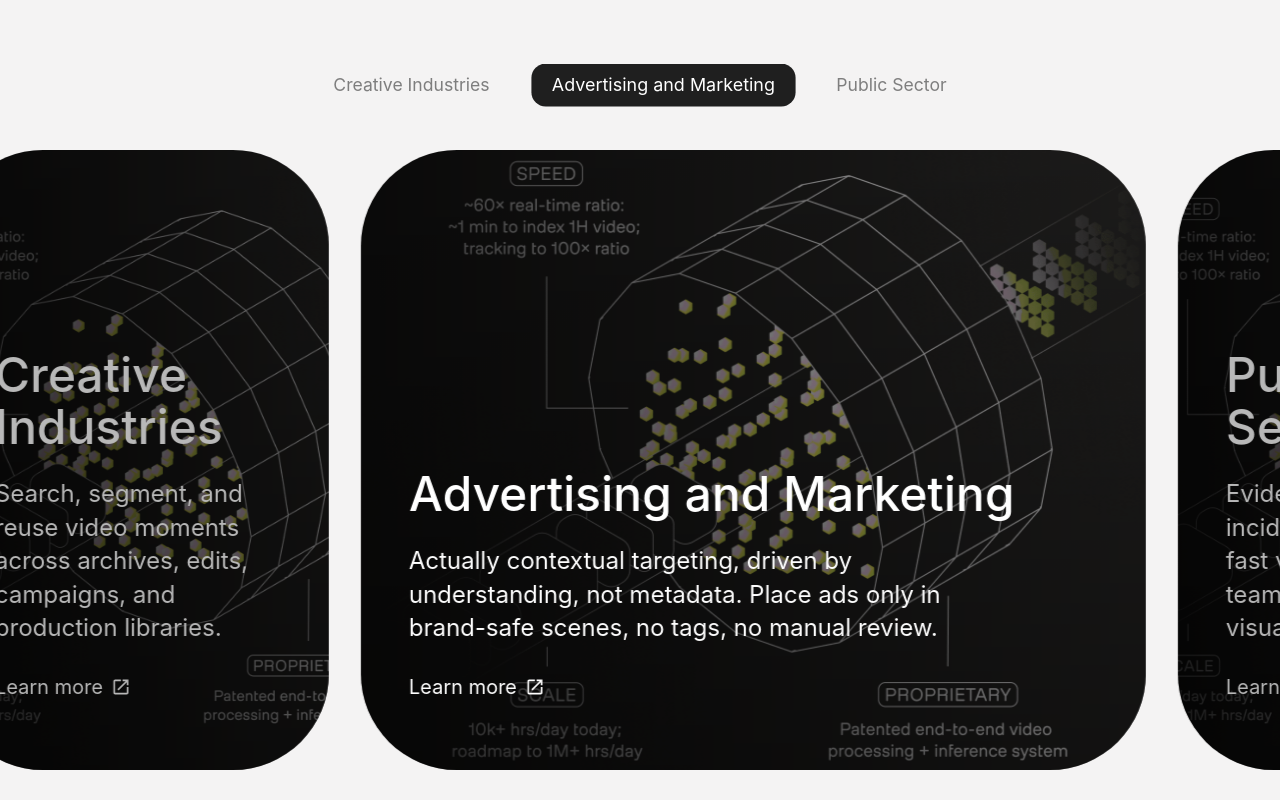
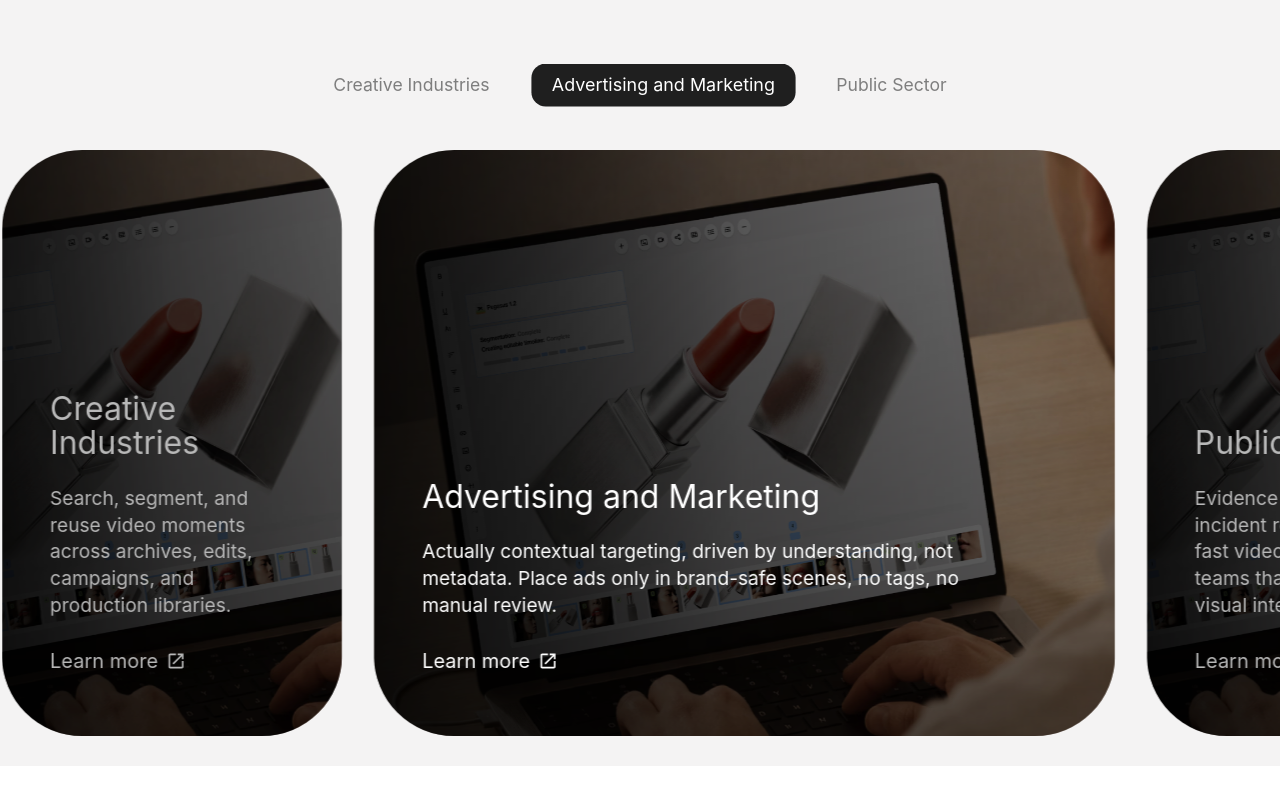
Before and after one commit to MuhammadAliShoaib/lyncSource, a React (Vite) app: page / in a window 1280 px wide. Shown: the part 3080-3880 px from the top of the page. After the commit the page ends 3846 px from the top, so only its background shows below. Built offline with nearby package versions, Linux system fonts and the light colour scheme.

Commit message:
feat: Update Tabs styles and integrate mock image; adjust Benefits text size

```diff
--- a/src/components/Tabs/index.tsx
+++ b/src/components/Tabs/index.tsx
@@ -95,7 +95,6 @@ const Tabs = () => {
                 <Text
                   size="bigHeader"
                   color="text.primary"
-                  weight={500}
                   sx={tabsStyles.useCaseTitle}
                 >
                   {item.title}
--- a/src/components/Tabs/styles.ts
+++ b/src/components/Tabs/styles.ts
@@ -59,12 +59,13 @@ export const tabsStyles = {
   useCaseShowcase: {
     display: "grid",
     gridTemplateColumns: {
-      xs: "1fr",
-      md: "minmax(180px, 0.72fr) minmax(0, 1.48fr) minmax(180px, 0.72fr)",
+      xs: "repeat(2, minmax(0, 1fr))",
+      md: "minmax(190px, 0.62fr) minmax(0, 1.35fr) minmax(190px, 0.62fr)",
     },
-    gap: { xs: 0, md: 4 },
+    gap: { xs: 2, sm: 3, md: 4 },
     alignItems: "stretch",
-    mx: { xs: 0, md: "-18vw", lg: "-13vw" },
+    mx: { xs: 0, md: "-12vw", lg: "-8vw" },
+    px: { xs: 2, sm: 3, md: 0 },
     animationDuration: "560ms",
     animationTimingFunction: "cubic-bezier(0.22, 1, 0.36, 1)",
     animationFillMode: "both",
@@ -104,6 +105,10 @@ export const tabsStyles = {
       "&[data-direction='previous']": {
         animationName: "slideTabsMobilePrevious",
       },
+
+      "& > :first-of-type": {
+        display: "none",
+      },
     },
 
     "@keyframes slideTabsMobileNext": {
@@ -133,10 +138,10 @@ export const tabsStyles = {
     position: "relative",
     display: "flex",
     alignItems: "flex-end",
-    minHeight: { xs: 420, sm: 500, md: 620 },
+    minHeight: { xs: 390, sm: 460, md: 540, lg: 586 },
     overflow: "hidden",
     backgroundImage:
-      "linear-gradient(90deg, rgba(0,0,0,0.72), rgba(0,0,0,0.2)), url('/machine.png')",
+      "linear-gradient(90deg, rgba(0,0,0,0.72), rgba(0,0,0,0.2)), url('/mock.png')",
     backgroundSize: "cover",
     backgroundPosition: "center",
     color: "#fff",
@@ -145,38 +150,39 @@ export const tabsStyles = {
       content: '""',
       position: "absolute",
       inset: 0,
-      background:
-        "linear-gradient(180deg, rgba(0,0,0,0.08), rgba(0,0,0,0.42))",
+      background: "linear-gradient(180deg, rgba(0,0,0,0.08), rgba(0,0,0,0.42))",
     },
   },
 
   useCaseCardActive: {
-    borderRadius: { xs: "40px", sm: "56px", md: "96px" },
+    borderRadius: { xs: "28px", sm: "40px", md: "80px" },
   },
 
   useCaseCardPreview: {
-    display: { xs: "none", md: "flex" },
-    borderRadius: "96px",
+    display: "flex",
+    borderRadius: { xs: "28px", sm: "40px", md: "80px" },
     filter: "brightness(0.72)",
   },
 
   useCaseContent: {
     position: "relative",
     zIndex: 1,
-    maxWidth: { xs: "100%", md: 650 },
-    px: { xs: 3, sm: 5, md: 6 },
-    pb: { xs: 4, sm: 6, md: 9 },
+    maxWidth: { xs: "100%", md: 720 },
+    px: { xs: 2, sm: 3, md: 6 },
+    pb: { xs: 3, sm: 5, md: 8 },
   },
 
   useCaseTitle: {
     lineHeight: 1.08,
-    mb: { xs: 2, md: 3 },
+    mb: { xs: 1.5, md: 3 },
+    fontSize: { xs: "1.15rem", sm: "1.45rem", md: "2rem" },
   },
 
   useCaseDescription: {
     maxWidth: 580,
     lineHeight: 1.4,
-    mb: { xs: 3, md: 4 },
+    fontSize: { xs: "0.8rem", sm: "0.95rem", md: "1.2rem" },
+    mb: { xs: 2, md: 4 },
   },
 
   useCaseLink: {
@@ -184,7 +190,7 @@ export const tabsStyles = {
     alignItems: "center",
     gap: 1,
     color: "#fff",
-    fontSize: { xs: "1rem", md: "1.25rem" },
+    fontSize: { xs: "0.8rem", sm: "0.95rem", md: "1.25rem" },
     lineHeight: 1,
   },
 
--- a/src/pages/Home/Benefits/index.tsx
+++ b/src/pages/Home/Benefits/index.tsx
@@ -134,7 +134,7 @@ const Benefits = () => {
 
           <Grid size={{ xs: 12, md: 6 }} sx={benefitsStyles.rightPanel}>
             <Text
-              size="body"
+              size="sub"
               sx={benefitsStyles.bodyText}
               color="text.secondary"
             >
```
Also changed, not shown: public/mock.png (added).
